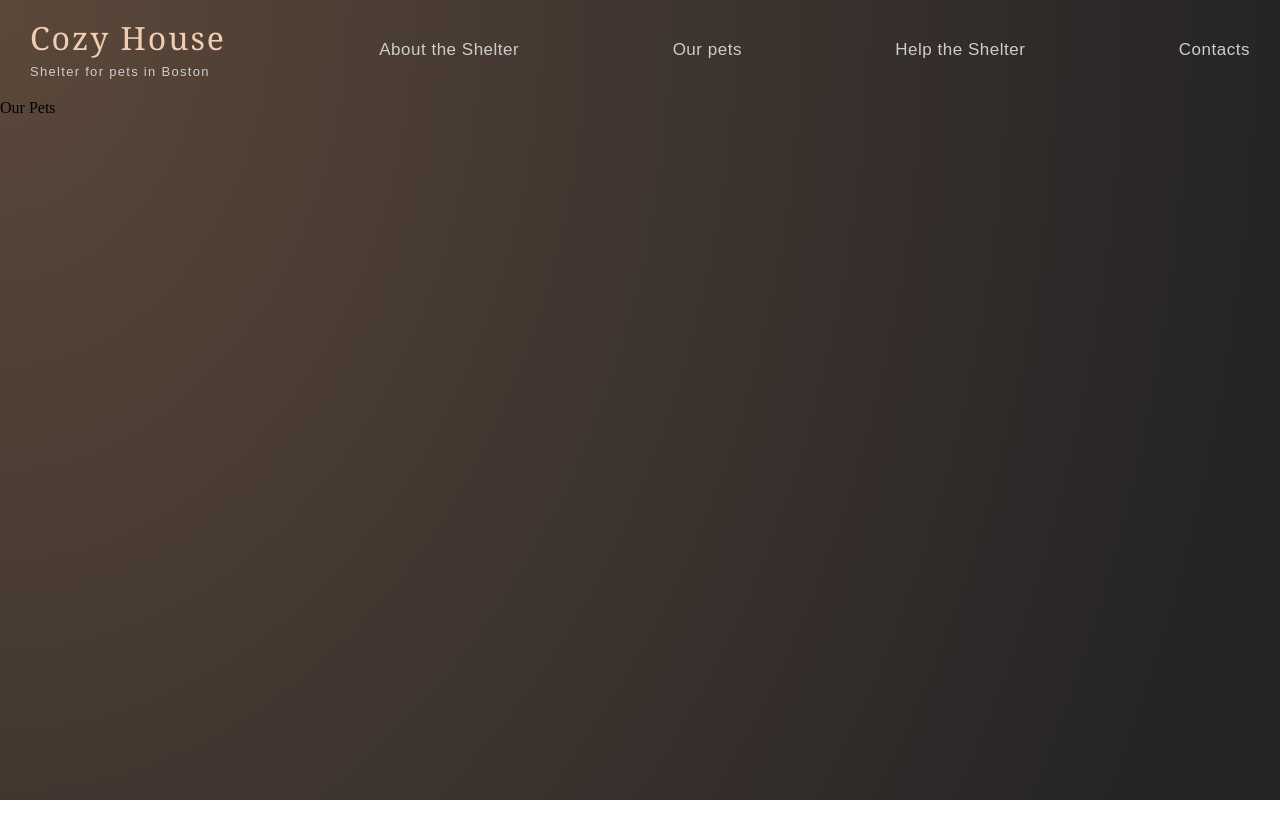
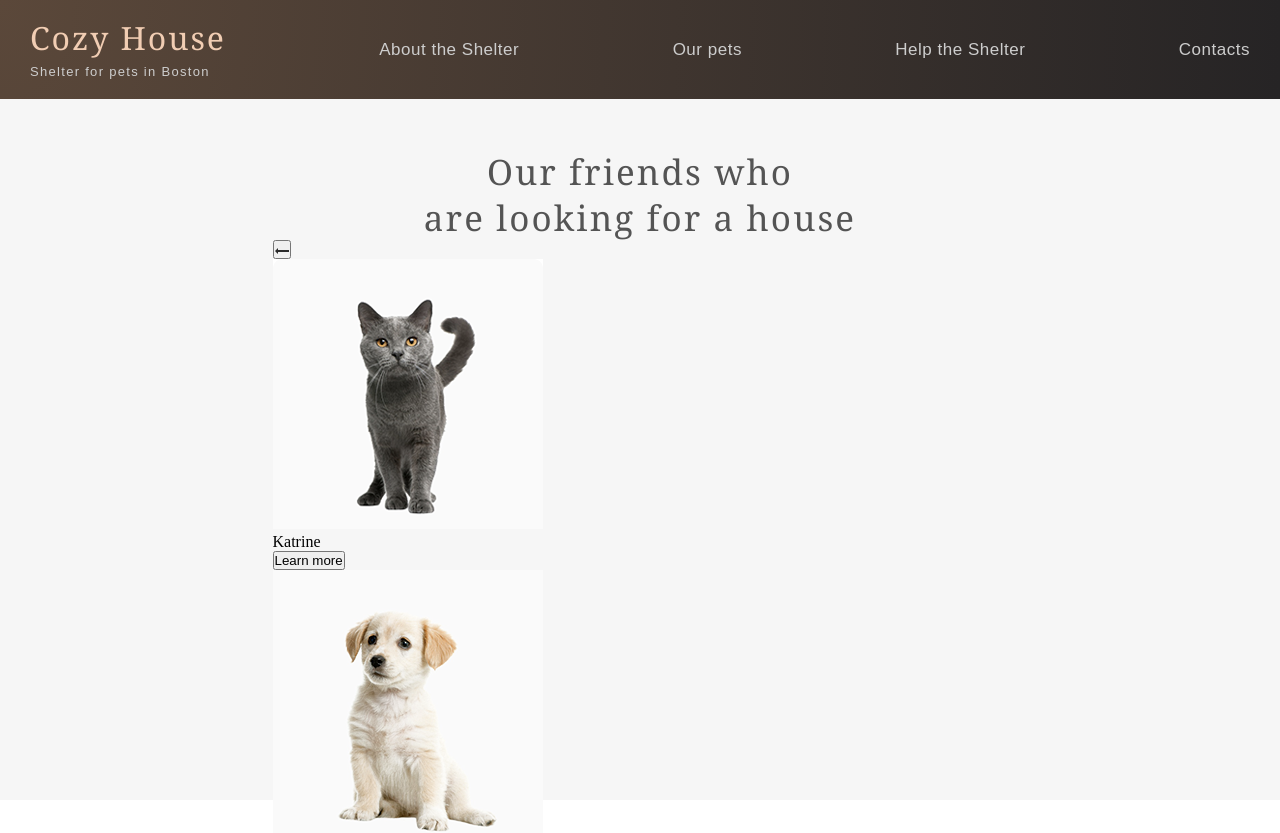
Before and after one commit to MiLee777/shelter, a React (Create React App) app: page /pets in a window 1280 px wide. Shown: the top 833 px of the page. Before the commit the page ends 800 px from the top, so only its background shows below. Built offline with nearby package versions, Linux system fonts and the light colour scheme.

Commit message:
feat: add slider rendering

```diff
--- a/src/App.css
+++ b/src/App.css
@@ -1,5 +1,6 @@
 :root {
   --background-body-dark: radial-gradient(100% 215.42% at 0% 0%, #5B483A 0%, #262425 100%);
+  --background-body-grey: #F6F6F6;
   --background-body-white: #FFFFFF;
   --background-button: #F1CDB3;
   --text-color-light: #CDCDCD;
@@ -221,3 +222,20 @@ h1 {
   line-height: 115%;
   letter-spacing: 0.06em;
 }
+
+.pets {
+  height: 100%;
+  background-color: var(--background-body-grey);
+}
+
+.pets__container {
+  padding-top: 50px;
+  height: 100%;
+  display: flex;
+  flex-direction: column;
+  align-items: center;
+}
+
+.pets__title {
+  text-align: center;
+}
--- a/src/components/main/OurPets.js
+++ b/src/components/main/OurPets.js
@@ -1,5 +1,34 @@
+import { Pets } from '../../data';
+import ArrowLeft from '../../assets/image/icons/arrow-left.svg';
+import ArrowRight from '../../assets/image/icons/arrow-right.svg';
+
 export function OurPets() {
-  return <div>
-    Our Pets
+  return <div className='pets'>
+    <div className='container pets__container'>
+      <h2 className='title pets__title'>Our friends who <br/> are looking for a house</h2>
+      <div className='pets__slider'>
+      <button className='pets__slider-btn'><img src={ ArrowLeft } alt='Arrow' /></button>
+
+        {Pets.map((pet, index) => {
+          const { name, src } = pet;
+
+          return (
+            <div key={ index } className='pets__content'>
+              <div className='pets__box'>
+                <img src={ src } alt='Pet' />
+                <div className='pet__info'>
+                  <p className='pets__name'>{ name }</p>
+                  <button className='pets__box-btn'>Learn more</button>
+                </div>
+              </div>
+            </div>
+          )
+        })}
+
+
+      <button className='pets__slider-btn'><img src={ ArrowRight } alt='Arrow' /></button>
+      </div>
+
+    </div>
   </div>
 }
--- a/src/data.js
+++ b/src/data.js
@@ -1,8 +1,18 @@
-export const Pets = () => [
+import Katrine from './assets/image/our-pets/Katrine.png';
+import Jeniffer from './assets/image/our-pets/Jeniffer.png';
+import Woody from './assets/image/our-pets/Woody.png';
+import Sophia from './assets/image/our-pets/Sophia.png';
+import Timmy from './assets/image/our-pets/Timmy.png';
+import Charly from './assets/image/our-pets/Charly.png';
+import Scarlett from './assets/image/our-pets/Scarlett.png';
+import Freddie from './assets/image/our-pets/Freddie.png';
+import Sayko from './assets/image/our-pets/Sayko.avif';
+
+export const Pets = [
 
   {
     name: 'Katrine',
-    src: './assets/image/our-pets/Katrine.png',
+    src: Katrine,
     breed: 'Cat - British Shorthair',
     text: 'Scarlett is a happy, playful girl who will make you laugh and smile. She forms a bond quickly and will make a loyal companion and a wonderful family dog or a good companion for a single individual too since she likes to hang out and be with her human.',
     info: {
@@ -16,7 +26,7 @@ export const Pets = () => [
   {
     name: 'Jennifer',
     breed: 'Dog - Labrador',
-    src: './assets/image/our-pets/Jennifer.png',
+    src: Jeniffer,
     text: 'Jennifer is a sweet 2 months old Labrador that is patiently waiting to find a new forever home. This girl really enjoys being able to go outside to run and play, but won`t hesitate to play up a storm in the house if she has all of her favorite toys.',
     info: {
       age: '2 months',
@@ -29,7 +39,7 @@ export const Pets = () => [
   {
     name: 'Woody',
     breed: 'Dog - Golden Retriever',
-    src: './assets/image/our-pets/Woody.png',
+    src: Woody,
     text: 'Woody is a handsome 3 1/2 years old boy. Woody does know basic commands and is a smart pup. Since he is on the stronger side, he will learn a lot from your training. Woody will be happier when he finds a new family that can spend a lot of time with him.',
     info: {
       age: '3.5 years old',
@@ -42,7 +52,7 @@ export const Pets = () => [
   {
     name: 'Sophia',
     breed: 'Dog - Shih tzu',
-    src: './assets/image/our-pets/Sophia.png',
+    src: Sophia,
     text: 'Sophia here and I`m looking for my forever home to live out the best years of my life. I am full of energy. Everyday I`m learning new things, like how to walk on a leash, go potty outside, bark and play with toys and I still need some practice.',
     info: {
       age: '2 months',
@@ -55,7 +65,7 @@ export const Pets = () => [
   {
     name: 'Timmy',
     breed: 'Cat - British Shorthair',
-    src: './assets/image/our-pets/Timmy.png',
+    src: Timmy,
     text: 'Timmy is an adorable grey british shorthair male. He loves to play and snuggle. He is neutered and up to date on age appropriate vaccinations. He can be chatty and enjoys being held. Timmy has a lot to say and wants a person to share his thoughts with.',
     info: {
       age: '6 months',
@@ -68,7 +78,7 @@ export const Pets = () => [
   {
     name: 'Charly',
     breed: 'Dog - Jack Russell Terrier ',
-    src: './assets/image/our-pets/Charly.png',
+    src: Charly,
     text: 'This cute boy, Charly, is three years old and he likes adults and kids. He isn’t fond of many other dogs, so he might do best in a single dog home. Charly has lots of energy, and loves to run and play. We think a fenced yard would make him very happy.',
     info: {
       age: '3 years old',
@@ -81,7 +91,7 @@ export const Pets = () => [
   {
     name: 'Scarlett',
     breed: 'Dog - Jack Russell Terrier',
-    src: './assets/image/our-pets/Scarlett.png',
+    src: Scarlett,
     text: 'Scarlett is a happy, playful girl who will make you laugh and smile. She forms a bond quickly and will make a loyal companion and a wonderful family dog or a good companion for a single individual too since she likes to hang out and be with her human.',
     info: {
       age: '3.5 months',
@@ -94,7 +104,7 @@ export const Pets = () => [
   {
     name: 'Freddie',
     breed: 'Cat - British Shorthair',
-    src: './assets/image/our-pets/Freddie.png',
+    src: Freddie,
     text: 'Timmy is an adorable grey british shorthair male. He loves to play and snuggle. He is neutered and up to date on age appropriate vaccinations. He can be chatty and enjoys being held. Timmy has a lot to say and wants a person to share his thoughts with.',
     info: {
       age: '1 year old',
@@ -107,7 +117,7 @@ export const Pets = () => [
   {
     name: 'Sayko',
     breed: 'Cat - British Shorthair',
-    src: './assets/image/our-pets/Sayko.png',
+    src: Sayko,
     text: 'Sayko alittle princess.',
     info: {
       age: '1.5 month',
```
Also changed, not shown: src/assets/image/our-pets/Timmy.png (added).
